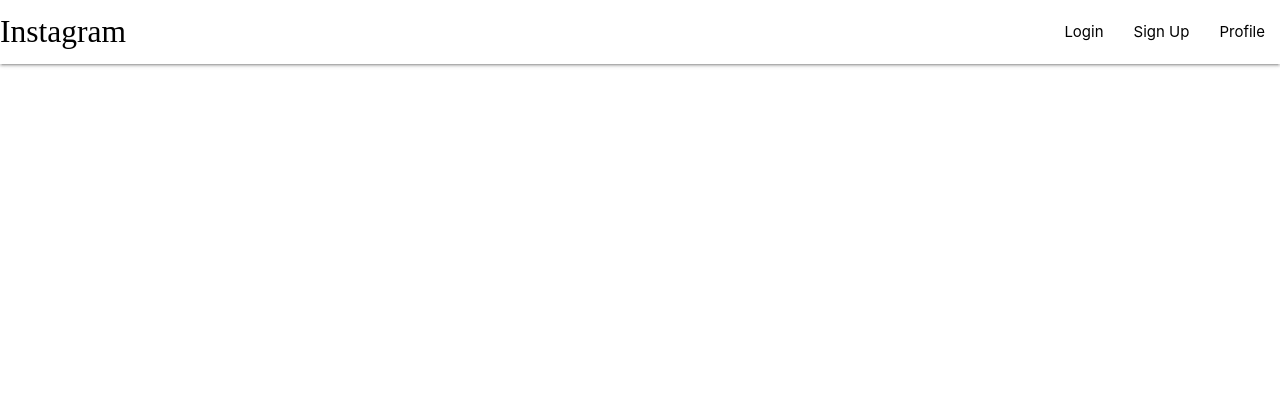
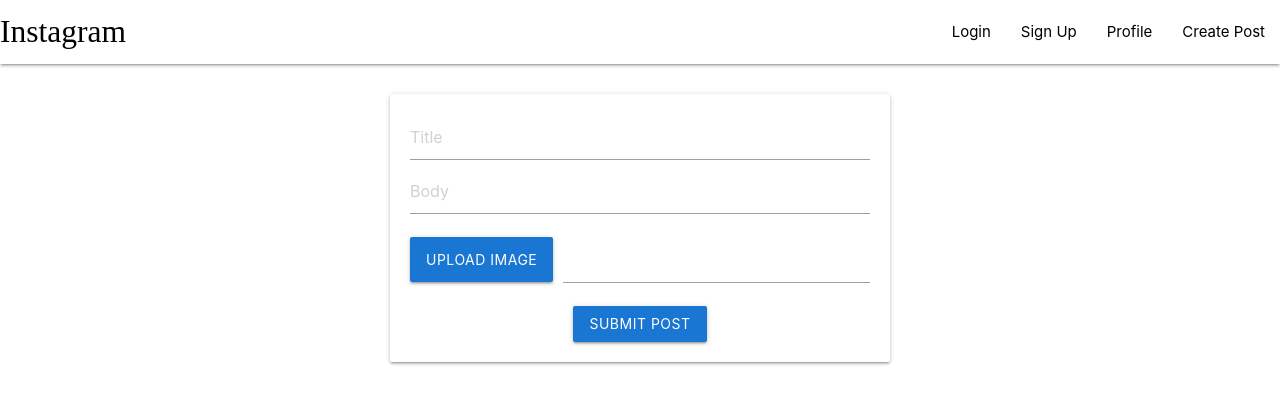
Before and after one commit to raunakgupta2608/instagramCloneReact, a React (Create React App) app: page /create in a window 1280 px wide. Shown: the top 404 px of the page. Built offline with nearby package versions, Linux system fonts and the light colour scheme; a web font is replaced by a local one.

Commit message:
create post

```diff
--- a/src/App.js
+++ b/src/App.js
@@ -6,6 +6,7 @@
 import Login from './components/screens/Login';
 import Profile from './components/screens/Profile';
 import Signup from './components/screens/Signup';
+import CreatePost from './components/screens/CreatePost';
 
 function App() {
   return (
@@ -24,6 +25,9 @@
         <Route path="/profile">
           <Profile />
         </Route>
+        <Route path="/create">
+          <CreatePost />
+        </Route>
       </BrowserRouter>
     </>
   );
--- /dev/null
+++ b/src/components/screens/CreatePost.js
@@ -0,0 +1,25 @@
+import React from 'react';
+
+const CreatePost = () => {
+    return (
+        <div className="card input-filled"
+            style={{margin: "30px auto", maxWidth: "500px", padding: "20px", textAlign: "center"}}>
+            <input type="text" placeholder="Title"/>
+            <input type="text" placeholder="Body"/>
+            <div class="file-field input-field">
+                <div class="btn #64b5f6 blue darken-2">
+                    <span>Upload Image</span>
+                    <input type="file" />
+                </div>
+                <div class="file-path-wrapper">
+                    <input class="file-path validate" type="text" />
+                </div>
+            </div>
+            <button className="btn waves-effect waves-light #64b5f6 blue darken-2" type="submit" name="action">
+                Submit Post
+            </button>
+        </div>
+    )
+};
+
+export default CreatePost;
--- a/src/components/screens/Login.js
+++ b/src/components/screens/Login.js
@@ -8,7 +8,7 @@
                 <h2>Instagram</h2>
                 <input type="text" placeholder="Email" />
                 <input type="password" placeholder="Password" />
-                <button className="btn waves-effect waves-light #64b5f6 blue lighten-2" type="submit" name="action">
+                <button className="btn waves-effect waves-light #64b5f6 blue darken-2" type="submit" name="action">
                     Login
                 </button>
                 <h5>
--- a/src/components/screens/Navbar.js
+++ b/src/components/screens/Navbar.js
@@ -10,6 +10,7 @@
                 <li><NavLink to="/login">Login</NavLink></li>
                 <li><NavLink to="/signup">Sign Up</NavLink></li>
                 <li><NavLink to="/profile">Profile</NavLink></li>
+                <li><NavLink to="/create">Create Post</NavLink></li>
             </ul>
             </div>
       </nav>
--- a/src/components/screens/Signup.js
+++ b/src/components/screens/Signup.js
@@ -9,7 +9,7 @@
                 <input type="text" placeholder="Name" />
                 <input type="text" placeholder="Email" />
                 <input type="password" placeholder="Password" />
-                <button className="btn waves-effect waves-light #64b5f6 blue lighten-2" type="submit" name="action">
+                <button className="btn waves-effect waves-light #64b5f6 blue darken-2" type="submit" name="action">
                     Sign Up
                 </button>
                 <h5>
```
